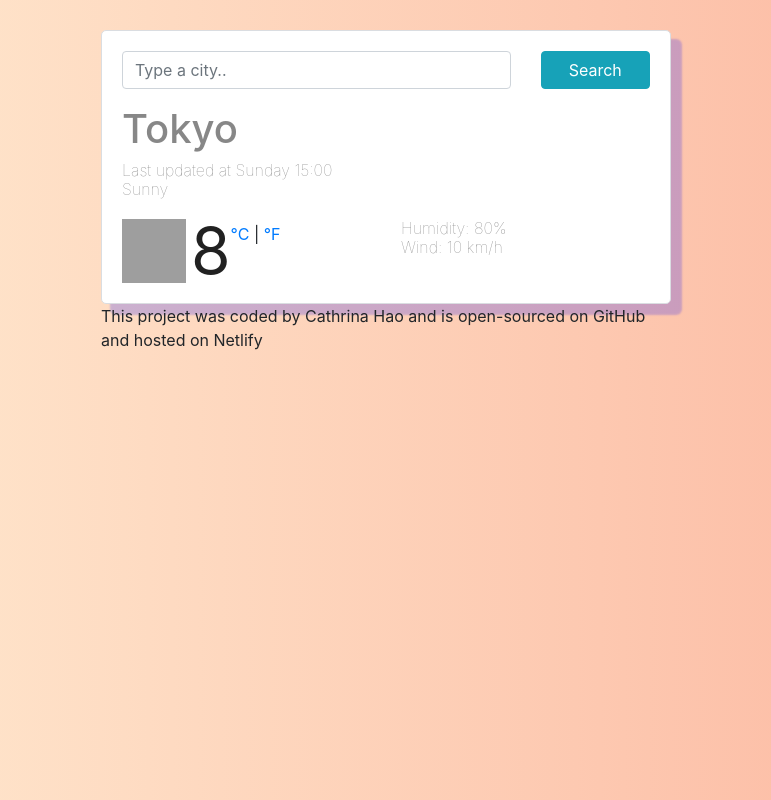
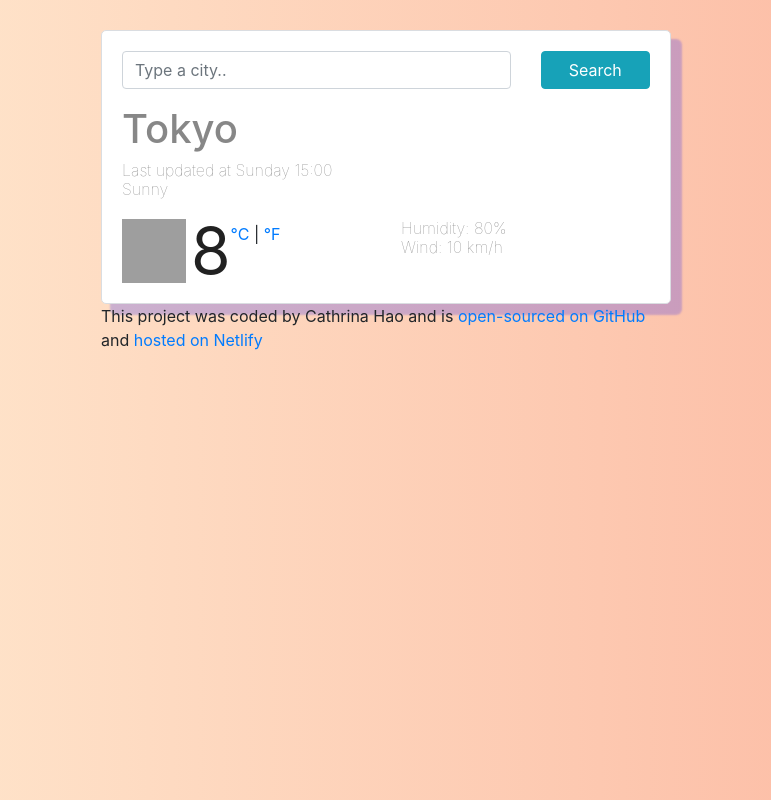
Before and after one commit to cathrinahwj/React-test, a React (Create React App) app: page / in a window 1280 px wide. Shown: the whole page, without its empty margins (254-1025 px from the left). Built offline with nearby package versions, Linux system fonts and the light colour scheme; grey boxes are pictures that could not be loaded.

Commit message:
Update App.js

```diff
--- a/src/App.js
+++ b/src/App.js
@@ -10,19 +10,13 @@ export default function App() {
 
         <footer>
           This project was coded by Cathrina Hao and is{" "}
-          <span
-            href="https://github.com/cathrinahwj/React-test"
-            target="_blank"
-          >
+          <a href="https://github.com/cathrinahwj/React-test" target="_blank">
             open-sourced on GitHub
-          </span>{" "}
+          </a>{" "}
           and{" "}
-          <span
-            href="https://serene-swartz-e9f6f7.netlify.app/"
-            target="_blank"
-          >
+          <a href="https://serene-swartz-e9f6f7.netlify.app/" target="_blank">
             hosted on Netlify
-          </span>
+          </a>
         </footer>
       </div>
     </div>
```
